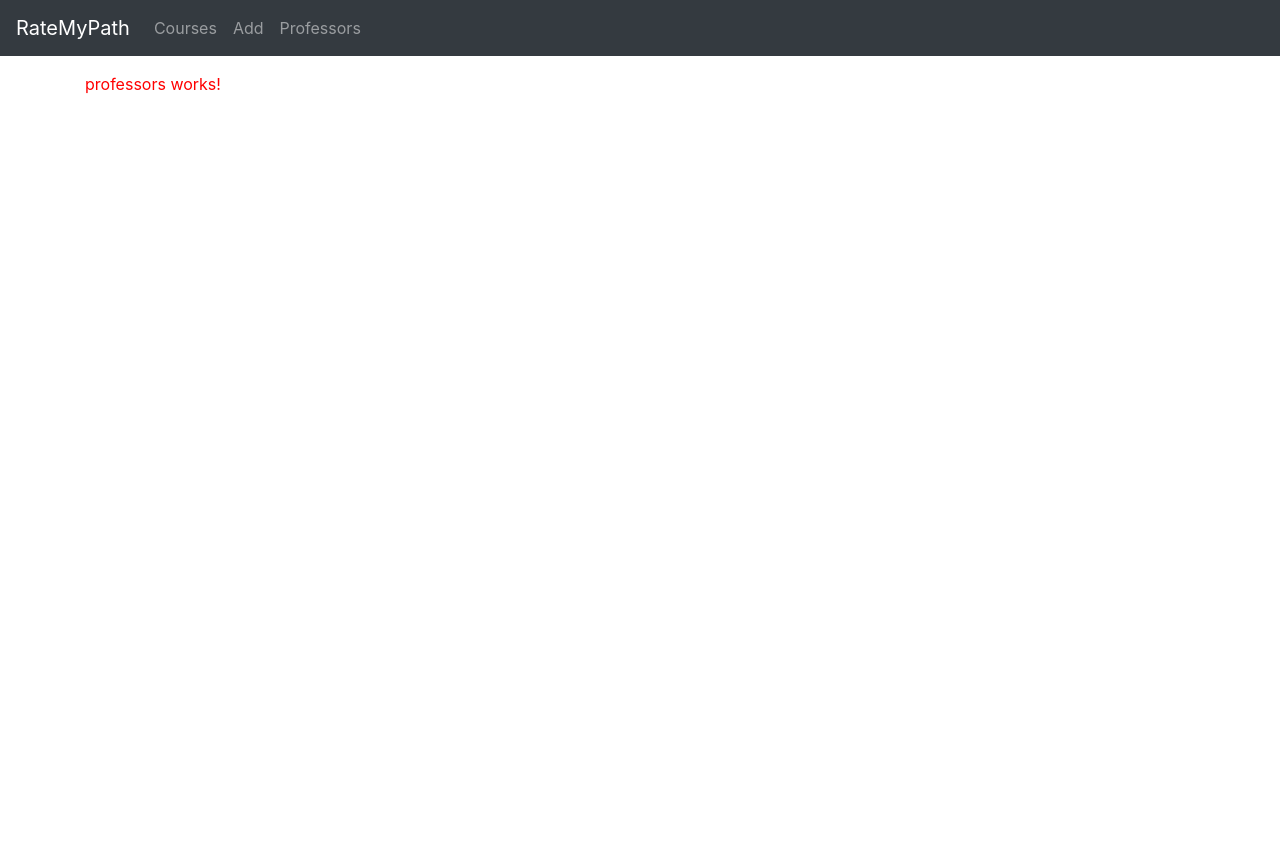
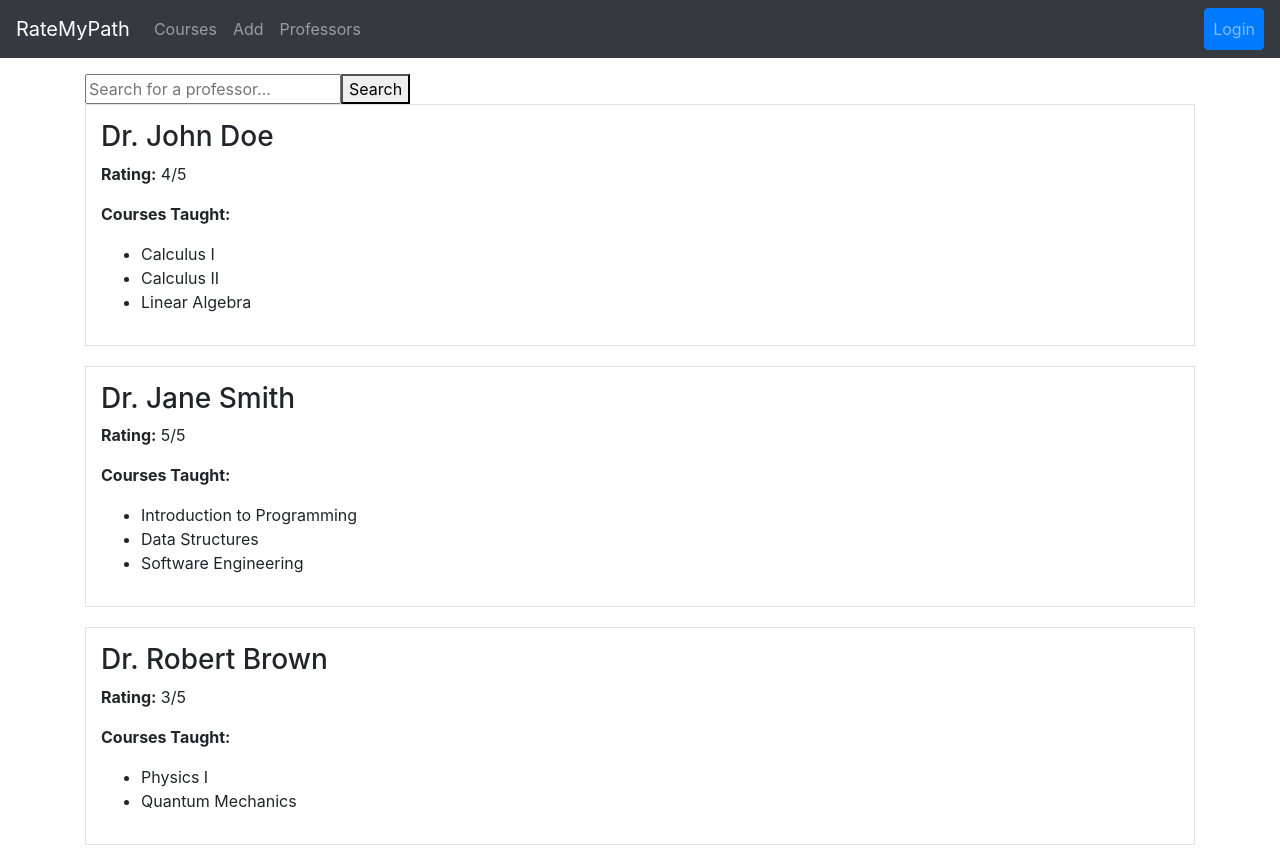
Before and after one commit to bmtlima/RateMyPath, an Angular app: page /professors in a window 1280 px wide. Before the commit the page ends 800 px from the top, so only its background shows below. Built offline with nearby package versions, Linux system fonts and the light colour scheme.

Commit message:
more frontend skeleton code

```diff
--- a/src/app/app.component.html
+++ b/src/app/app.component.html
@@ -10,6 +10,11 @@
       </li>
         <a routerLink="professors" class="nav-link">Professors</a>
     </div>
+     <div class="navbar-nav ml-auto">
+      <li class="nav-item">
+        <a href="#" class="nav-link btn btn-primary">Login</a>
+      </li>
+    </div>
   </nav>
 
   <div class="container mt-3">
--- a/src/app/components/professors/professors.component.css
+++ b/src/app/components/professors/professors.component.css
@@ -0,0 +1,19 @@
+.professor-container {
+    border: 1px solid #e1e1e1;
+    padding: 15px;
+    margin-bottom: 20px;
+}
+
+.rating {
+    display: flex;
+    align-items: center;
+}
+
+.rating i.fa {
+    color: #f4c542;
+    margin-right: 5px;
+}
+
+.courses {
+    margin-top: 15px;
+}
--- a/src/app/components/professors/professors.component.html
+++ b/src/app/components/professors/professors.component.html
@@ -1 +1,20 @@
-<div>professors works!</div>
+<div class="filter-bar">
+    <input type="text" [(ngModel)]="searchText" placeholder="Search for a professor..." />
+    <button (click)="filterProfessors()">Search</button>
+</div>
+
+<div class="professor-container" *ngFor="let professor of professors">
+    <h3>{{ professor.name }}</h3>
+
+    <p><strong>Rating:</strong>
+        {{ professor.rating }}/5
+        <span *ngFor="let r of [1,2,3,4,5]">
+            <i class="fa" [ngClass]="r <= professor.rating ? 'fa-star' : 'fa-star-o'"></i>
+        </span>
+    </p>
+
+    <p><strong>Courses Taught:</strong>
+        <ul>
+            <li *ngFor="let course of professor.courses">{{ course }}</li>
+        </ul>
+</div>
--- a/src/app/components/professors/professors.component.ts
+++ b/src/app/components/professors/professors.component.ts
@@ -1,10 +1,47 @@
-import { Component } from '@angular/core';
+import { Component, OnInit } from '@angular/core';
 
 @Component({
   selector: 'app-professors',
   templateUrl: './professors.component.html',
-  styles: [ 'div { color: red; }']
+  styleUrls: ['./professors.component.css']
 })
-export class ProfessorsComponent {
+export class ProfessorsComponent implements OnInit {
 
+  searchText: string = '';
+
+  professors = [
+    {
+      name: 'Dr. John Doe',
+      rating: 4,
+      courses: ['Calculus I', 'Calculus II', 'Linear Algebra']
+    },
+    {
+      name: 'Dr. Jane Smith',
+      rating: 5,
+      courses: ['Introduction to Programming', 'Data Structures', 'Software Engineering']
+    },
+    {
+      name: 'Dr. Robert Brown',
+      rating: 3,
+      courses: ['Physics I', 'Quantum Mechanics']
+    }
+  ];
+
+  // Additional property to store filtered professors
+  filteredProfessors = [...this.professors];
+
+  constructor() { }
+
+  ngOnInit(): void {
+  }
+
+  filterProfessors(): void {
+    if (this.searchText) {
+      this.filteredProfessors = this.professors.filter(prof =>
+        prof.name.toLowerCase().includes(this.searchText.toLowerCase())
+      );
+    } else {
+      this.filteredProfessors = [...this.professors];
+    }
+  }
 }
```
Also changed, not shown: app/models/user.model.js (added, +17 -0 lines).
